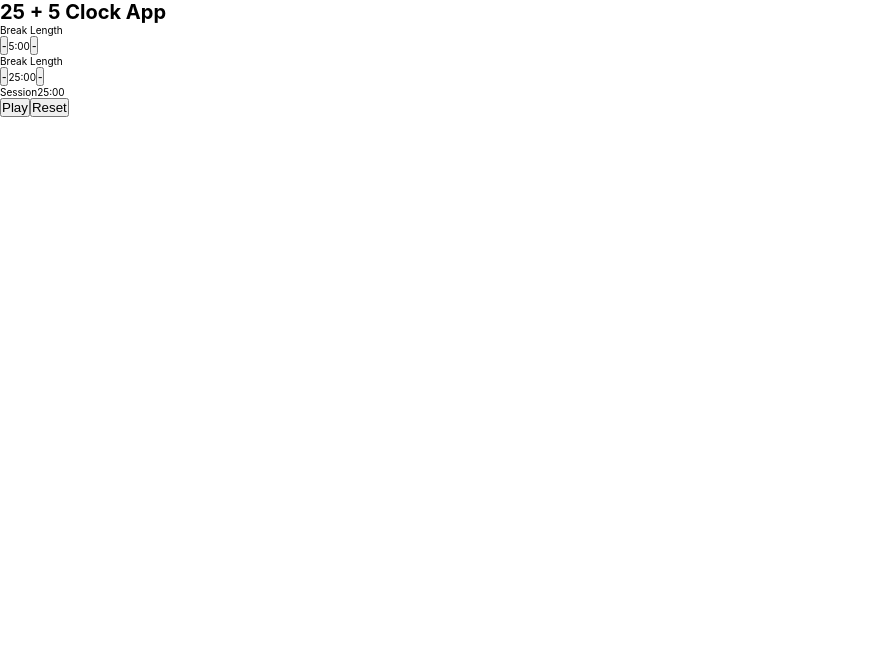
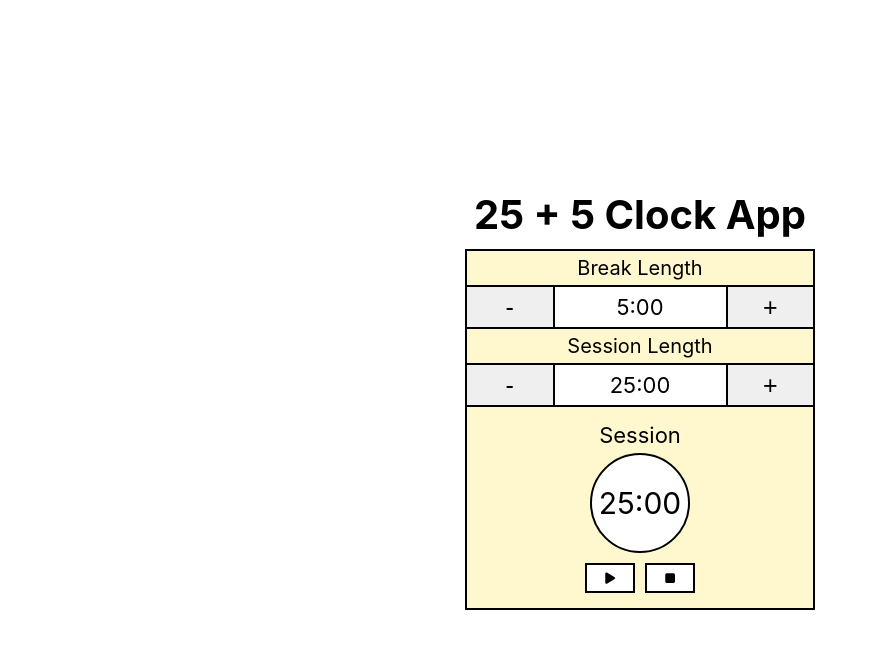
Before and after one commit to FrancisDeea/25_5_clock, a React (Create React App) app: page / in a window 1280 px wide. Shown: the top 648 px of the page, without its empty margins (0-878 px from the left). Built offline with nearby package versions, Linux system fonts and the light colour scheme.

Commit message:
feat: add style

```diff
--- a/public/index.html
+++ b/public/index.html
@@ -4,6 +4,7 @@
     <meta charset="utf-8" />
     <link rel="icon" href="%PUBLIC_URL%/favicon.ico" />
     <meta name="viewport" content="width=device-width, initial-scale=1" />
+    <script src="https://kit.fontawesome.com/5bac963fb1.js" crossorigin="anonymous"></script>
     <meta name="theme-color" content="#000000" />
     <meta
       name="description"
@@ -17,7 +18,7 @@
     <title>25 + 5 Clock App</title>
   </head>
   <body>
-
+    <h1 style="text-align: center; margin-bottom: 10px;">25 + 5 Clock App</h1>
     <div id="root"></div>
 
 
--- a/src/App.css
+++ b/src/App.css
@@ -1 +1,93 @@
-/*# sourceMappingURL=App.css.map */
+#app {
+  width: 80vw;
+  max-width: 350px;
+  border: 2px solid black;
+}
+#app .set-container-in {
+  display: flex;
+  flex-flow: column nowrap;
+  justify-content: center;
+  align-items: center;
+}
+#app .set-container-in #break-label, #app .set-container-in #session-label {
+  width: 100%;
+  text-align: center;
+  padding: 5px;
+  background-color: rgb(255, 248, 206);
+}
+#app .set-container-in .info-container {
+  width: 100%;
+  display: flex;
+  flex-flow: row nowrap;
+  justify-content: center;
+  align-items: center;
+  border-top: 2px solid black;
+  border-bottom: 2px solid black;
+}
+#app .set-container-in .info-container button {
+  font-size: 2.5rem;
+  height: 40px;
+  border: none;
+  flex: 1;
+  cursor: pointer;
+}
+#app .set-container-in .info-container .btn-left {
+  border-right: 2px solid black;
+}
+#app .set-container-in .info-container .btn-right {
+  border-left: 2px solid black;
+}
+#app .set-container-in .info-container span {
+  flex: 2;
+}
+#app .set-container-in .info-container #break-length, #app .set-container-in .info-container #session-length {
+  text-align: center;
+  font-size: 2.2rem;
+}
+#app #timer {
+  display: flex;
+  flex-flow: column nowrap;
+  justify-content: center;
+  align-items: center;
+  padding: 15px;
+  background-color: rgb(255, 248, 206);
+}
+#app #timer #session-container {
+  display: flex;
+  flex-flow: column nowrap;
+  justify-content: center;
+  align-items: center;
+}
+#app #timer #session-container #timer-label {
+  font-size: 2.2rem;
+}
+#app #timer #session-container #timer-left {
+  display: grid;
+  place-content: center;
+  width: 100px;
+  height: 100px;
+  border: 2px solid black;
+  border-radius: 50%;
+  margin: 0.5rem 0 1rem 0;
+  font-size: 3rem;
+  background-color: white;
+}
+#app #timer #buttons-container {
+  display: flex;
+  flex-flow: row nowrap;
+  justify-content: center;
+  align-items: center;
+  -moz-column-gap: 10px;
+       column-gap: 10px;
+}
+#app #timer #buttons-container button {
+  width: 50px;
+  height: 30px;
+  border: 2px solid black;
+  background-color: white;
+  font-size: 1.3rem;
+  cursor: pointer;
+}
+#app #timer #buttons-container button:hover {
+  background-color: rgb(232, 232, 232);
+}/*# sourceMappingURL=App.css.map */
--- a/src/App.js
+++ b/src/App.js
@@ -15,8 +15,7 @@ class App extends React.Component {
 
   render() {
     return (
-      <div id="App">
-        <h1>25 + 5 Clock App</h1>
+      <div id="app">
         <components.Set />
         <components.Timer />
       </div>
--- a/src/App.scss
+++ b/src/App.scss
@@ -0,0 +1,106 @@
+@mixin flex-column {
+    display: flex;
+    flex-flow: column nowrap;
+    justify-content: center;
+    align-items: center;
+};
+
+@mixin flex-row {
+    display: flex;
+    flex-flow: row nowrap;
+    justify-content: center;
+    align-items: center;
+};
+
+#app {
+    width: 80vw;
+    max-width: 350px;
+    border: 2px solid black;
+
+    .set-container-in {
+        @include flex-column;
+
+        #break-label, #session-label {
+            width: 100%;
+            text-align: center;
+            padding: 5px;
+            background-color: rgb(255, 248, 206);
+        }
+
+        .info-container {
+            width: 100%;
+            @include flex-row;
+            border-top: 2px solid black;
+            border-bottom: 2px solid black;
+
+            button {
+                font-size: 2.5rem;
+                height: 40px;
+                border: none;
+                flex: 1;
+                cursor: pointer;
+            }
+
+            .btn-left {
+                border-right: 2px solid black;
+            }
+
+            .btn-right {
+                border-left: 2px solid black;
+            }
+
+            span {
+                flex: 2
+            }
+
+            #break-length, #session-length {
+                text-align: center;
+                font-size: 2.2rem
+            }
+        }
+    }
+
+    #timer {
+        @include flex-column;
+        padding: 15px;
+        background-color: rgb(255, 248, 206);
+
+        #session-container {
+            @include flex-column;
+
+            #timer-label {
+                font-size: 2.2rem;
+            }
+
+            #timer-left {
+                display: grid;
+                place-content: center;
+                width: 100px;
+                height: 100px;
+                border: 2px solid black;
+                border-radius: 50%;
+                margin: 0.5rem 0 1rem 0;
+                font-size: 3rem;
+                background-color: white;
+            }
+        }
+
+        #buttons-container {
+            @include flex-row;
+            column-gap: 10px;
+
+            button {
+                width: 50px;
+                height: 30px;
+                border: 2px solid black;
+                background-color: white;
+                font-size: 1.3rem;
+                cursor: pointer;
+
+                &:hover {
+                    background-color: rgb(232, 232, 232);
+                }
+            }
+        }
+    }
+}
--- a/src/components/Set.js
+++ b/src/components/Set.js
@@ -1,20 +1,20 @@
 export const Set = (props) => (
     <div id="set-container">
-        <div id="break-set-container">
+        <div class="set-container-in">
             <span id="break-label">Break Length</span>
-            <div id="break-info-container">
-                <button id="break-decrement">-</button>
+            <div class="info-container">
+                <button id="break-decrement" class="btn-left">-</button>
                 <span id="break-length">5:00</span>
-                <button id="break-increment">-</button>
+                <button id="break-increment" class="btn-right">+</button>
             </div>
         </div>
 
-        <div id="session-set-container">
-            <span id="session-label">Break Length</span>
-            <div id="session-info-container">
-                <button id="session-decrement">-</button>
+        <div class="set-container-in">
+            <span id="session-label">Session Length</span>
+            <div class="info-container">
+                <button id="session-decrement" class="btn-left">-</button>
                 <span id="session-length">25:00</span>
-                <button id="session-increment">-</button>
+                <button id="session-increment" class="btn-right">+</button>
             </div>
         </div>
     </div>
--- a/src/components/Timer.js
+++ b/src/components/Timer.js
@@ -6,8 +6,8 @@ export const Timer = (props) => (
         </div>
 
         <div id="buttons-container">
-            <button id="start_stop">Play</button>
-            <button id="reset">Reset</button>
+            <button id="start_stop"><i class="fa-solid fa-play"></i></button>
+            <button id="reset"><i class="fa-solid fa-stop"></i></button>
         </div>
     </div>
 )
--- a/src/index.css
+++ b/src/index.css
@@ -15,4 +15,8 @@ body {
     sans-serif;
   -webkit-font-smoothing: antialiased;
   -moz-osx-font-smoothing: grayscale;
+  height: 100vh;
+  display: grid;
+  place-content: center;
+  font-size: 2rem;
 }
```
Also changed, not shown: 1 other file (tests, documents, lock files or other folders).
